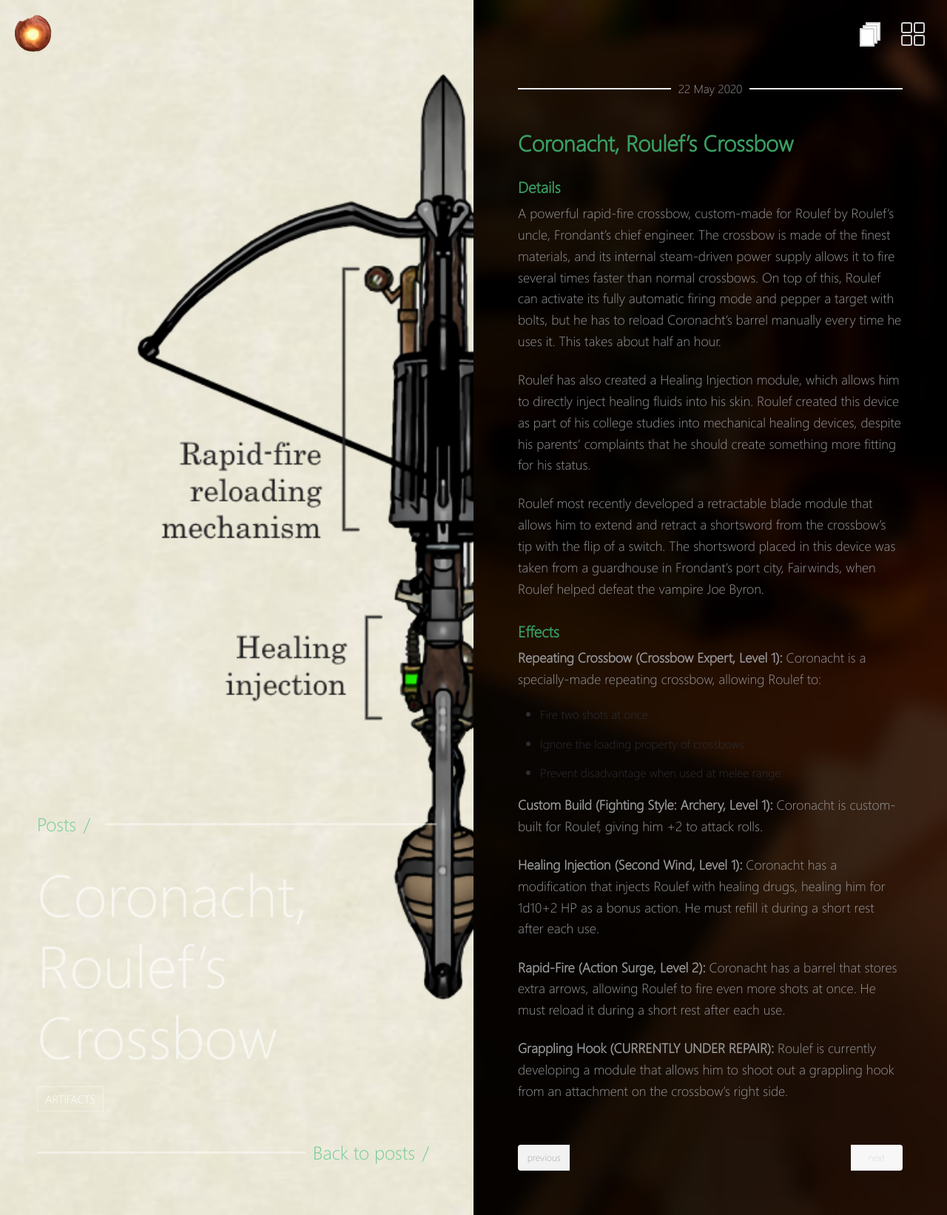
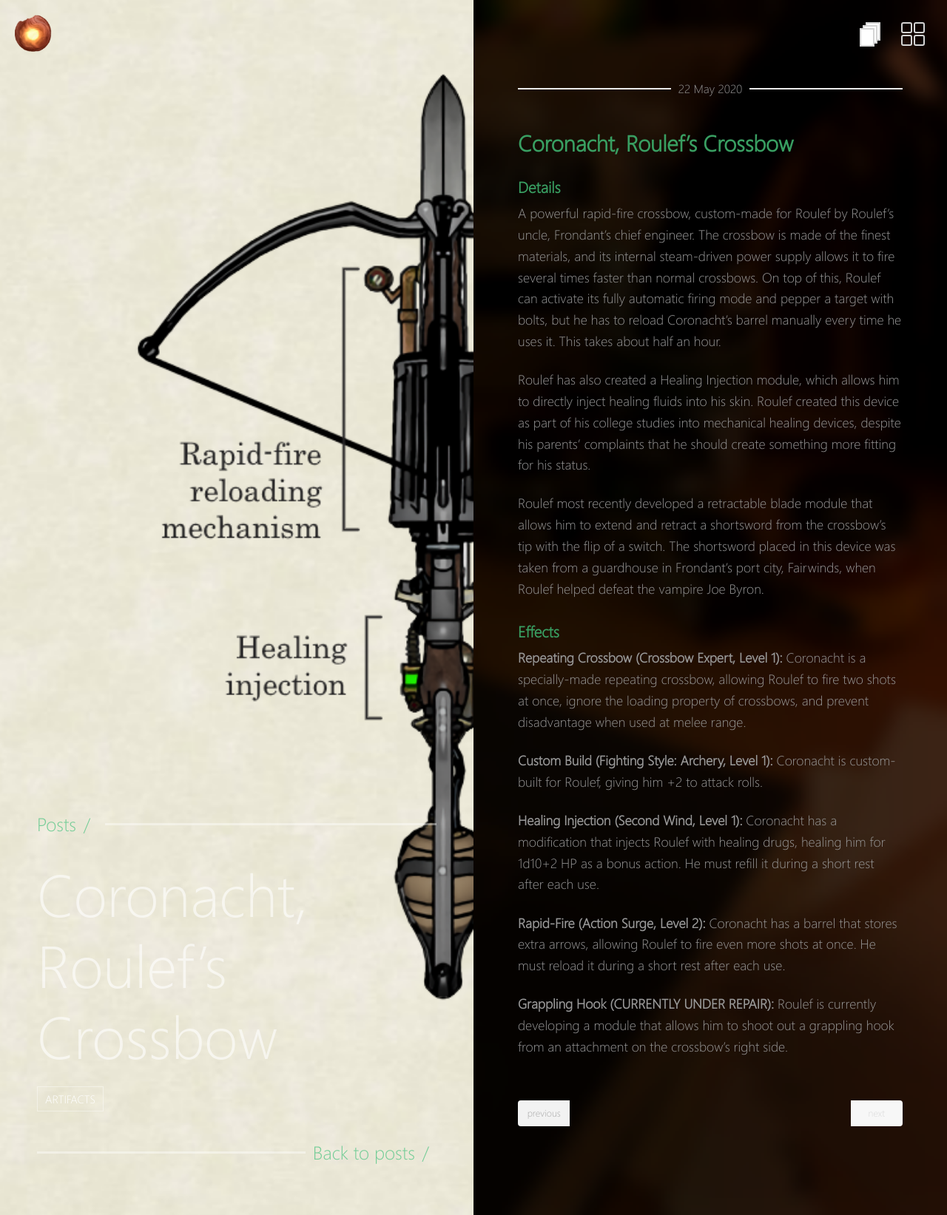
Before and after one commit to NewFrondantDnD/NewFrondantHandbook, a Jekyll site: the page built from _posts/2020-05-22-Roulefs-Crossbow.md, in a window 1280 px wide. Shown: the whole page at 74% size. Built offline with Jekyll 4.4.1, drawn with Linux system fonts in a browser that asks for light colours.

Commit message:
Color fix.

```diff
--- a/_posts/2020-05-22-Roulefs-Crossbow.md
+++ b/_posts/2020-05-22-Roulefs-Crossbow.md
@@ -21,10 +21,7 @@ Roulef most recently developed a retractable blade module that allows him to ext
 ### Effects
 
 **Repeating Crossbow (Crossbow Expert, Level 1):**
-Coronacht is a specially-made repeating crossbow, allowing Roulef to:
-- Fire two shots at once
-- Ignore the loading property of crossbows
-- Prevent disadvantage when used at melee range.
+Coronacht is a specially-made repeating crossbow, allowing Roulef to fire two shots at once, ignore the loading property of crossbows, and prevent disadvantage when used at melee range.
 
 **Custom Build (Fighting Style: Archery, Level 1):**
 Coronacht is custom-built for Roulef, giving him +2 to attack rolls.
```
